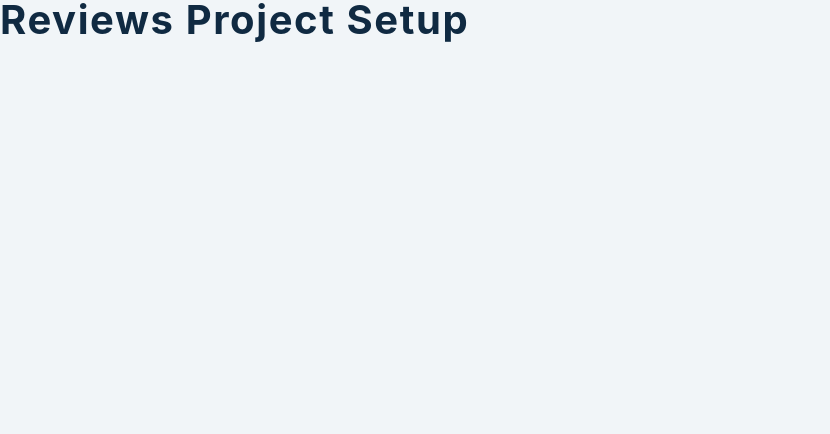
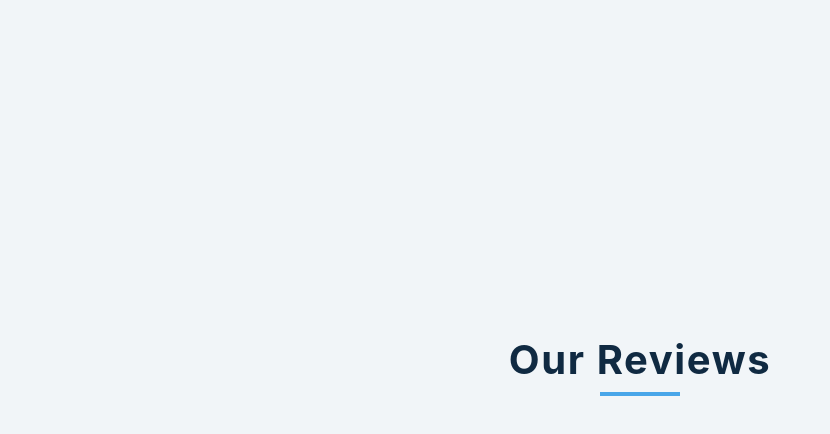
Before and after one commit to o0p/reviews-react, a React (Create React App) app: page / in a window 1280 px wide. Shown: the top 434 px of the page, without its empty margins (0-830 px from the left). Built offline with nearby package versions, Linux system fonts and the light colour scheme.

Commit message:
Remove react/fa icons and add main section to App.js

```diff
--- a/src/App.js
+++ b/src/App.js
@@ -1,9 +1,17 @@
 import React from 'react';
 import Review from './Review';
-import { FaGithubSquare } from 'react-icons/fa';
 
 function App() {
-  return <h2>reviews project setup</h2>;
+  return (
+    <main>
+      <section className="container">
+        <div className="title">
+          <h2>our reviews</h2>
+          <div className="underline"></div>
+        </div>
+      </section>
+    </main>
+  );
 }
 
 export default App;
```
